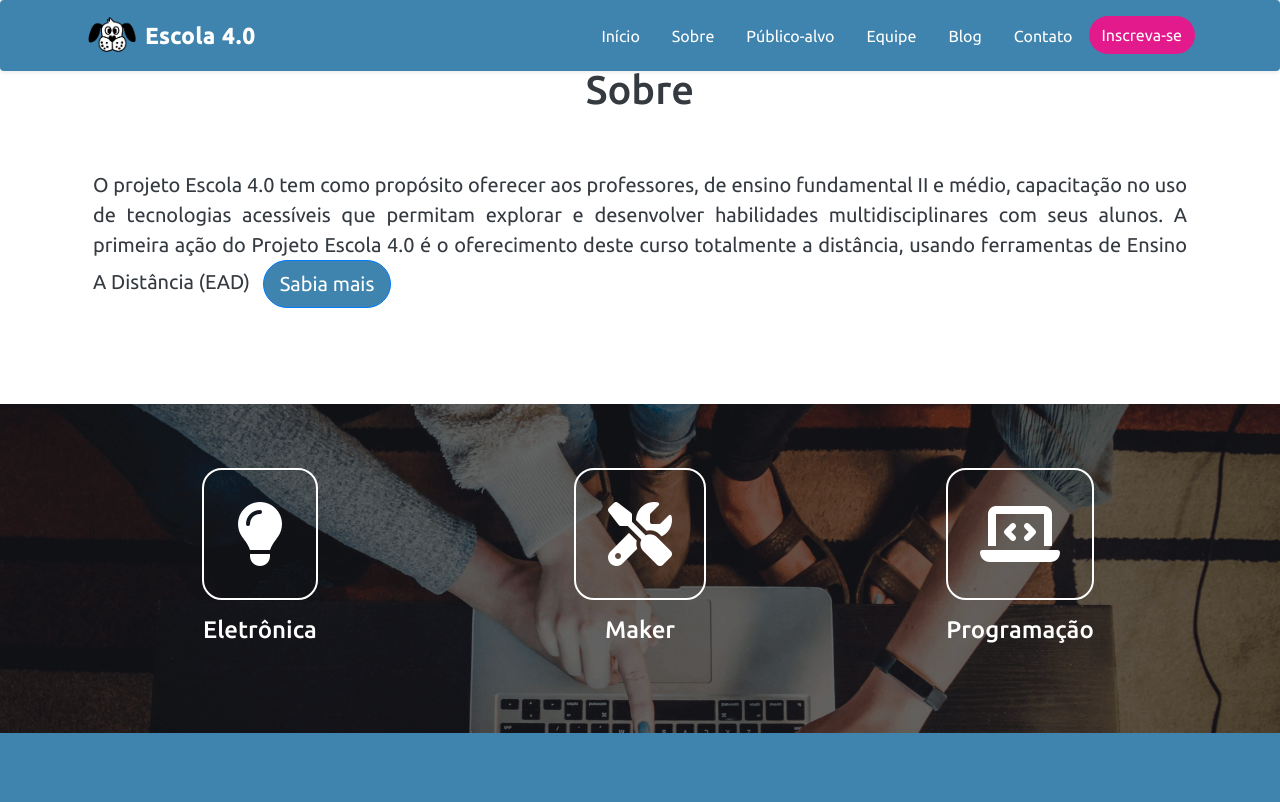
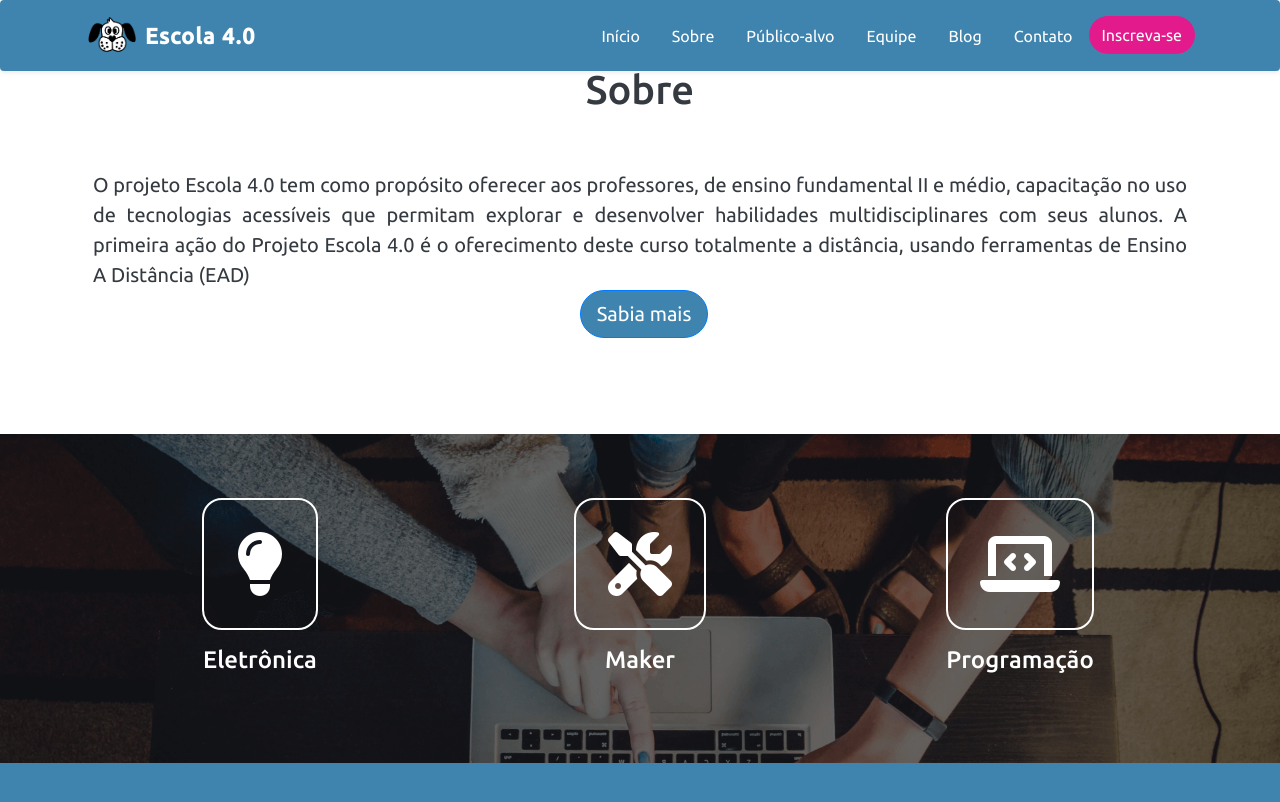
Before and after one commit to FBSeletronica/site-escola-40, a Jekyll site: the page built from index.md, in a window 1280 px wide and 900 px high, scrolled down 906 px. Shown: the top 802 px of the window. Built offline with Jekyll 4.4.1, drawn with Linux system fonts in a browser that asks for light colours; nearby versions of some CDN libraries.

Commit message:
Centralizando botao de 'saiba mais' do sobre

```diff
--- a/_includes/about.html
+++ b/_includes/about.html
@@ -5,6 +5,11 @@
             <div class="col">
                 <div class="pl-2 pr-2 pb-5 lead text-justify text-dark">
                     {{ page.content }}
+                    <div class="d-flex justify-content-center">
+                        <a href="/sobre">
+                            <button type="button" class="ml-2 btn btn-primary btn-lg">Sabia mais</button>
+                        </a>
+                    </div>
                 </div>
             </div>
         </div>
--- a/index.md
+++ b/index.md
@@ -23,6 +23,3 @@ capacitação no uso de tecnologias acessíveis que permitam explorar e desenvol
 multidisciplinares com seus alunos.
 
 A primeira ação do Projeto Escola 4.0 é o oferecimento deste curso totalmente a distância, usando ferramentas de Ensino A Distância (EAD)
-<a href="/sobre">
-    <button type="button" class="ml-2 btn btn-primary btn-lg">Sabia mais</button>
-</a>
```
